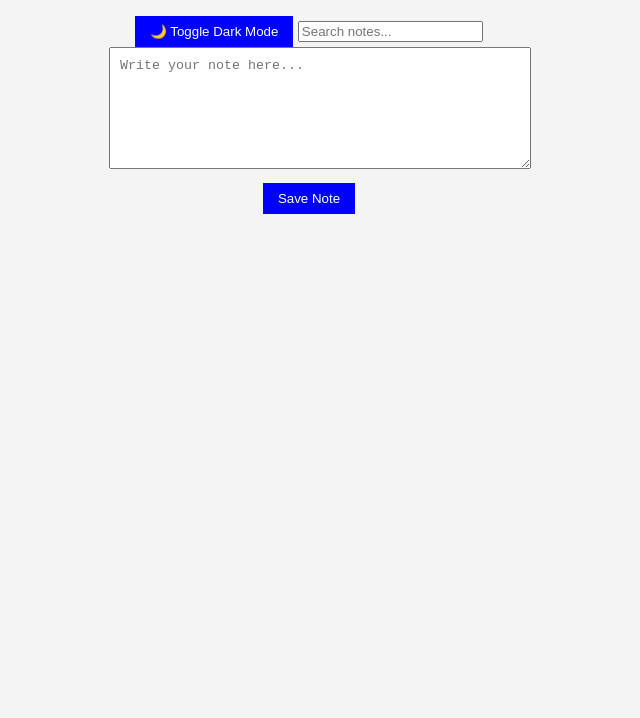
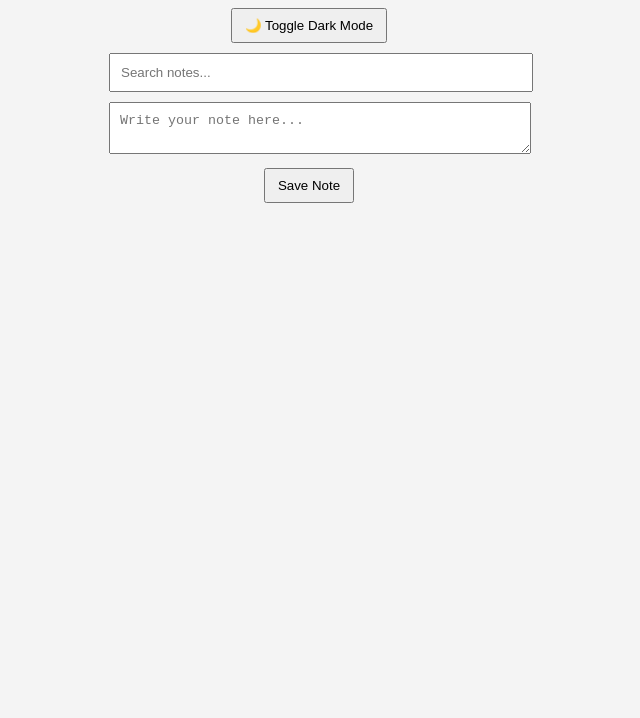
Before and after one commit to Kamleshkumarmandal/notebook-km, a plain HTML site: page index.html in a window 1280 px wide. Shown: the part 82-800 px from the top of the page, without its empty margins (331-971 px from the left). Drawn offline with Linux system fonts and the light colour scheme.

Commit message:
Update style.css

```diff
--- a/style.css
+++ b/style.css
@@ -2,25 +2,28 @@ body {
     font-family: Arial;
     background-color: #f4f4f4;
     text-align: center;
+    transition: 0.3s;
+}
+
+.dark-mode {
+    background-color: #121212;
+    color: white;
 }
 
 .container {
     width: 400px;
-    margin: 30px auto;
+    margin: 20px auto;
 }
 
-textarea {
+textarea, input {
     width: 100%;
-    height: 100px;
     padding: 10px;
+    margin-top: 10px;
 }
 
 button {
     margin-top: 10px;
-    padding: 8px 15px;
-    background-color: blue;
-    color: white;
-    border: none;
+    padding: 8px 12px;
     cursor: pointer;
 }
 
@@ -29,4 +32,13 @@ button {
     padding: 10px;
     margin-top: 10px;
     border-radius: 5px;
+    text-align: left;
 }
+
+.dark-mode .note {
+    background: #1e1e1e;
+}
+
+.pinned {
+    border-left: 5px solid gold;
+}
```
